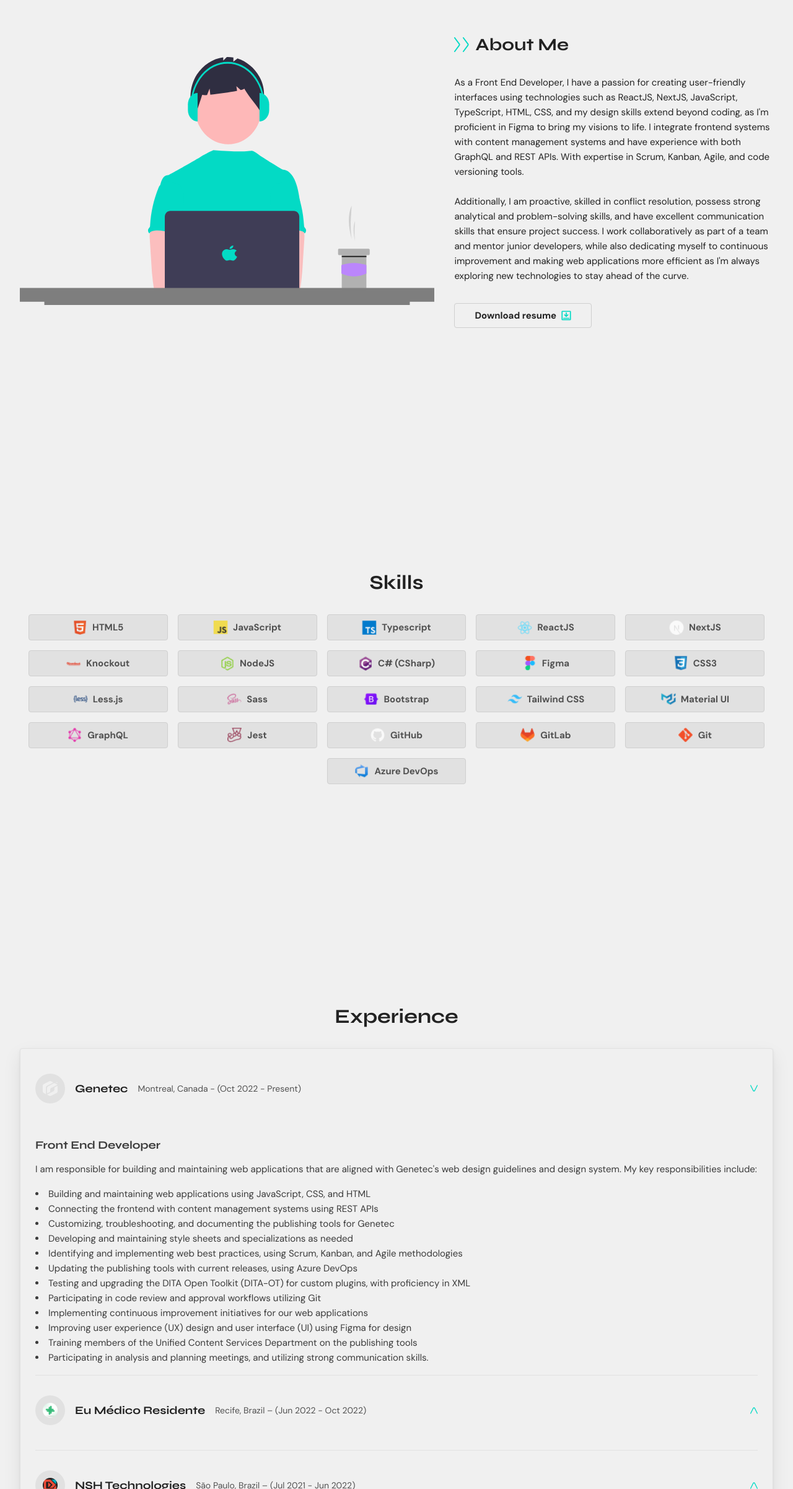
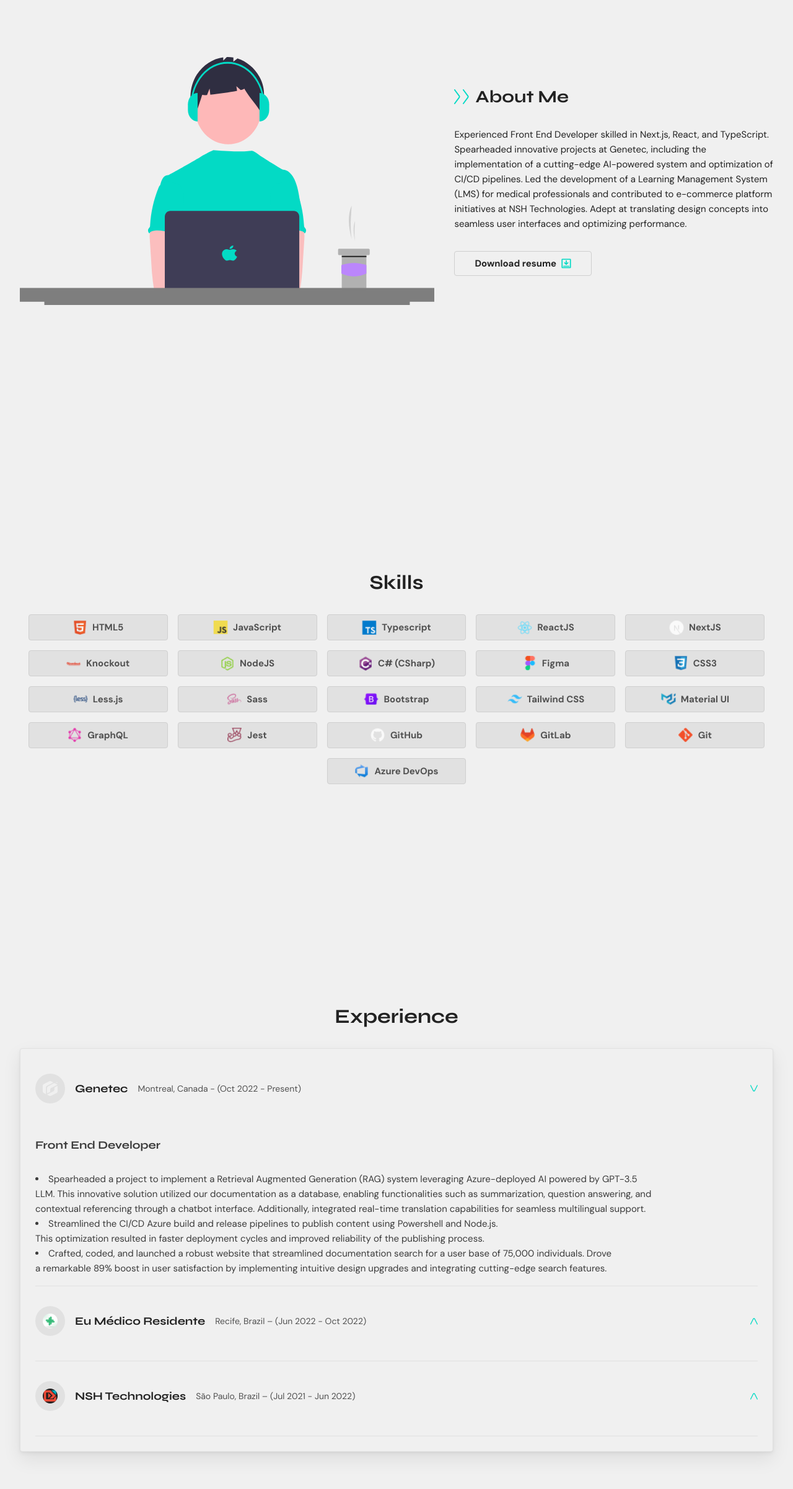
Before and after one commit to diegodscamara/portfolio, a React (Vite) app: page / in a window 1280 px wide. Shown: the part 989-3391 px from the top of the page at 62% size. Built offline with nearby package versions, Linux system fonts and the light colour scheme.

Commit message:
Update About component with revised content

```diff
--- a/src/components/about/index.tsx
+++ b/src/components/about/index.tsx
@@ -1,6 +1,6 @@
-import { Content, Description, Header, Title, Wrapper } from './styles'
+import { Content, Description, Header, Title, Wrapper } from "./styles";
 
-import { Button } from '../../components/button'
+import { Button } from "../../components/button";
 
 /**
  * Renders the About component.
@@ -9,51 +9,43 @@
  */
 export function About(): JSX.Element {
   return (
-		<Wrapper id='About'>
+    <Wrapper id="About">
       <img
-				src='/images/about.svg'
-				alt='Front End Developer'
+        src="/images/about.svg"
+        alt="Front End Developer"
         width={650}
         height={400}
       />
       <Content>
         <Header>
           <img
-						src='/icons/fast-arrow-right.svg'
-						alt='Fast arrow'
+            src="/icons/fast-arrow-right.svg"
+            alt="Fast arrow"
             width={24}
             height={24}
           />
           <Title>About Me</Title>
         </Header>
         <Description>
-					As a Front End Developer, I have a passion for creating user-friendly
-					interfaces using technologies such as ReactJS, NextJS, JavaScript,
-					TypeScript, HTML, CSS, and my design skills extend beyond coding, as
-					I&apos;m proficient in Figma to bring my visions to life. I integrate
-					frontend systems with content management systems and have experience
-					with both GraphQL and REST APIs. With expertise in Scrum, Kanban,
-					Agile, and code versioning tools.
-					<br />
-					<br />
-					Additionally, I am proactive, skilled in conflict resolution, possess
-					strong analytical and problem-solving skills, and have excellent
-					communication skills that ensure project success. I work
-					collaboratively as part of a team and mentor junior developers, while
-					also dedicating myself to continuous improvement and making web
-					applications more efficient as I&apos;m always exploring new
-					technologies to stay ahead of the curve.
+          Experienced Front End Developer skilled in Next.js, React, and
+          TypeScript. Spearheaded innovative projects at Genetec, including the
+          implementation of a cutting-edge AI-powered system and optimization of
+          CI/CD pipelines. Led the development of a Learning Management System
+          (LMS) for medical professionals and contributed to e-commerce platform
+          initiatives at NSH Technologies. Adept at translating design concepts
+          into seamless user interfaces and optimizing performance.
         </Description>
-				<Button variant='outlined'>
+        <Button variant="outlined">
           <a
-						href='/documents/resume.docx'
-						target='_blank'
-						rel='noopener noreferrer'
-						title='Open resume in new tab'>
+            href="/documents/resume.docx"
+            target="_blank"
+            rel="noopener noreferrer"
+            title="Open resume in new tab"
+          >
             Download resume
             <img
-							src='/icons/download.svg'
-							alt='Download resume'
+              src="/icons/download.svg"
+              alt="Download resume"
               width={16}
               height={16}
             />
@@ -61,5 +53,5 @@
         </Button>
       </Content>
     </Wrapper>
-	)
+  );
 }
--- a/src/components/experience/data.tsx
+++ b/src/components/experience/data.tsx
@@ -1,56 +1,40 @@
 export function Experiences() {
   return [
     {
-			logo: '/images/experiences/genetec.svg',
-			company: 'Genetec',
-			details: 'Montreal, Canada - (Oct 2022 - Present)',
-			position: 'Front End Developer',
-			intro:
-				"I am responsible for building and maintaining web applications that are aligned with Genetec's web design guidelines and design system. My key responsibilities include:",
+      logo: "/images/experiences/genetec.svg",
+      company: "Genetec",
+      details: "Montreal, Canada - (Oct 2022 - Present)",
+      position: "Front End Developer",
+      intro: "",
       responsibilities: [
-				'Building and maintaining web applications using JavaScript, CSS, and HTML',
-				'Connecting the frontend with content management systems using REST APIs',
-				'Customizing, troubleshooting, and documenting the publishing tools for Genetec',
-				'Developing and maintaining style sheets and specializations as needed',
-				'Identifying and implementing web best practices, using Scrum, Kanban, and Agile methodologies',
-				'Updating the publishing tools with current releases, using Azure DevOps',
-				'Testing and upgrading the DITA Open Toolkit (DITA-OT) for custom plugins, with proficiency in XML',
-				'Participating in code review and approval workflows utilizing Git',
-				'Implementing continuous improvement initiatives for our web applications',
-				'Improving user experience (UX) design and user interface (UI) using Figma for design',
-				'Training members of the Unified Content Services Department on the publishing tools',
-				'Participating in analysis and planning meetings, and utilizing strong communication skills.',
+        "Spearheaded a project to implement a Retrieval Augmented Generation (RAG) system leveraging Azure-deployed AI powered by GPT-3.5 LLM. This innovative solution utilized our documentation as a database, enabling functionalities such as summarization, question answering, and contextual referencing through a chatbot interface. Additionally, integrated real-time translation capabilities for seamless multilingual support.",
+        "Streamlined the CI/CD Azure build and release pipelines to publish content using Powershell and Node.js. This optimization resulted in faster deployment cycles and improved reliability of the publishing process.",
+        "Crafted, coded, and launched a robust website that streamlined documentation search for a user base of 75,000 individuals. Drove a remarkable 89% boost in user satisfaction by implementing intuitive design upgrades and integrating cutting-edge search features.",
       ],
     },
     {
-			logo: '/images/experiences/emr.svg',
-			company: 'Eu Médico Residente',
-			details: 'Recife, Brazil – (Jun 2022 - Oct 2022)',
-			position: 'Front End Developer',
-			intro:
-				'I developed and maintained a Learning Management System (LMS) that utilized innovative technologies and teaching methodologies. My responsibilities included:',
+      logo: "/images/experiences/emr.svg",
+      company: "Eu Médico Residente",
+      details: "Recife, Brazil – (Jun 2022 - Oct 2022)",
+      position: "Front End Developer",
+      intro: "",
       responsibilities: [
-				'Creating the LMS using NextJS and TypeScript to host digital courses for doctors, leveraging React Hooks to improve performance and modularity.',
-				'Converting Figma designs to front-end code using Styled Components and Chakra UI, ensuring that the LMS adhered to the highest design standards.',
-				'Collaborating with backend developers to develop dynamic components and web pages using GraphQL, Node.js (Express), and AWS.',
-				'Mentoring junior developers and collaborating with senior engineers to establish roadmaps and resource priorities, while ensuring compliance with Git and GitFlow source control management best practices.',
-				'Following software workflow best practices, such as code reviews, code standard maintenance and improvement, and agile methodology, utilizing Azure DevOps to streamline project management.',
+        "Orchestrated the development of a Learning Management System (LMS) using Next.js and TypeScript, catering to the digital educational needs of medical professionals. Employed React Hooks to enhance performance and modularity, resulting in a seamless learning experience.",
+        "Translated intricate Figma designs into meticulously crafted front-end code using Styled Components and Chakra UI, ensuring pixel-perfect implementation and adherence to the highest design standards.",
+        "Engaged in cross-functional collaboration with backend developers to construct dynamic components and web pages, leveraging GraphQL, Node.js (Express), and AWS.",
       ],
     },
     {
-			logo: '/images/experiences/nsh.svg',
-			company: 'NSH Technologies',
-			details: 'São Paulo, Brazil – (Jul 2021 - Jun 2022)',
-			position: 'Front End Developer',
-			intro:
-				"I contributed to the company's focus on customer experience. My responsibilities included:",
+      logo: "/images/experiences/nsh.svg",
+      company: "NSH Technologies",
+      details: "São Paulo, Brazil – (Jul 2021 - Jun 2022)",
+      position: "Front End Developer",
+      intro: "",
       responsibilities: [
-				'Creating advanced and mobile websites and applications using ReactJS, KnockoutJS, HTML, CSS, JavaScript, Node.js with npm and yarn, and REST APIs',
-				'Coordinating with stakeholders and designers to ensure that requirements and assets met best practices for responsive UI and performance expectations using JSON and Adobe XD',
-				'Leading the UI component refactoring initiative, which significantly reduced code complexity and duplication, utilizing Styled Components, TailwindCSS, Bootstrap, and Less',
-				'Collaborating with the project manager and senior developer to share ideas, demonstrate code, troubleshoot, and fix bugs, utilizing Git, GitFlow, GitLab, and BitBucket',
-				'Using Kanban and Jira to manage workflows and improve team collaboration',
+        "Implemented strategic optimizations in front-end codebase, significantly reducing page load times and elevating conversion rates, thereby enhancing overall site performance and user satisfaction.",
+        "Spearheaded the adoption of Jest-based Test-Driven Development (TDD), this rigorous testing approach ensured robustness and reliability in the delivered products.",
+        "Transformed static Adobe XD designs into interactive React pages, fostering increased user engagement and retention rates through immersive and responsive web experiences.",
       ],
     },
-	]
+  ];
 }
```
Lines whose indentation alone changed are shown as unchanged.
